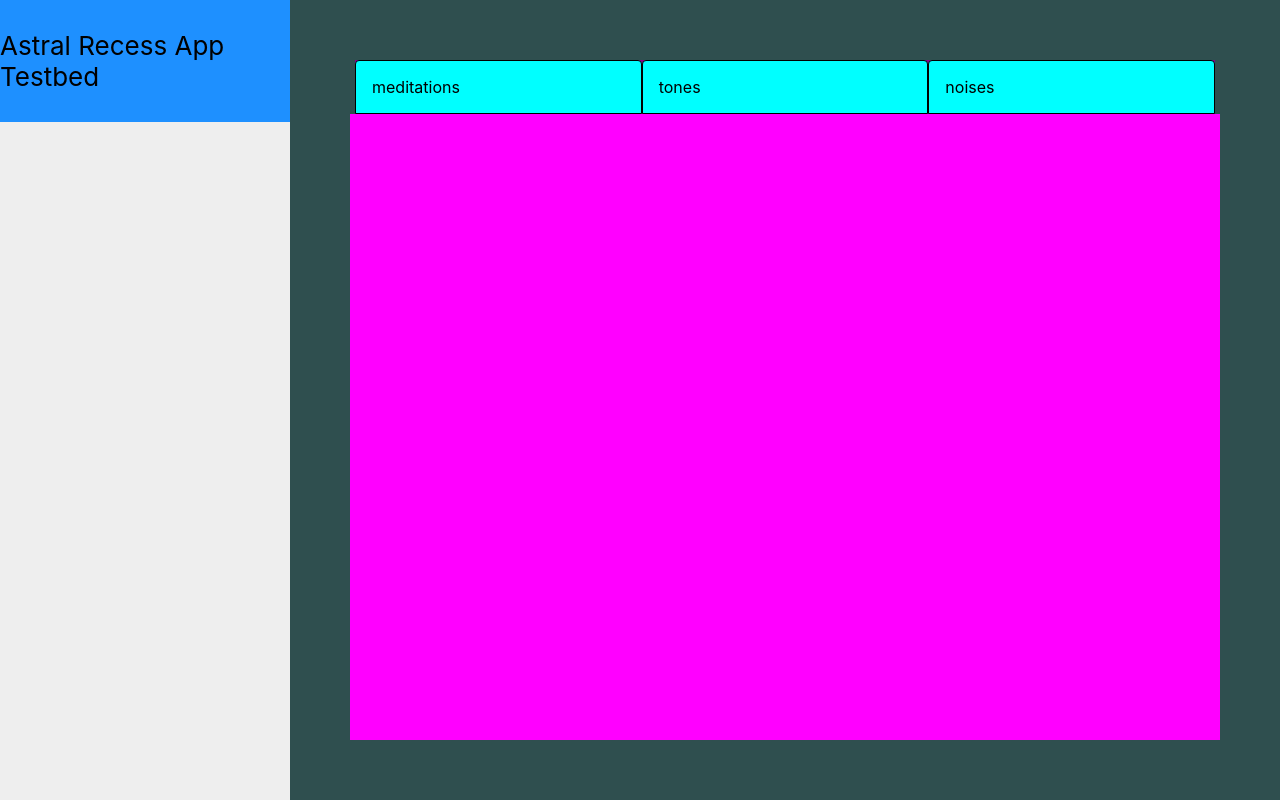
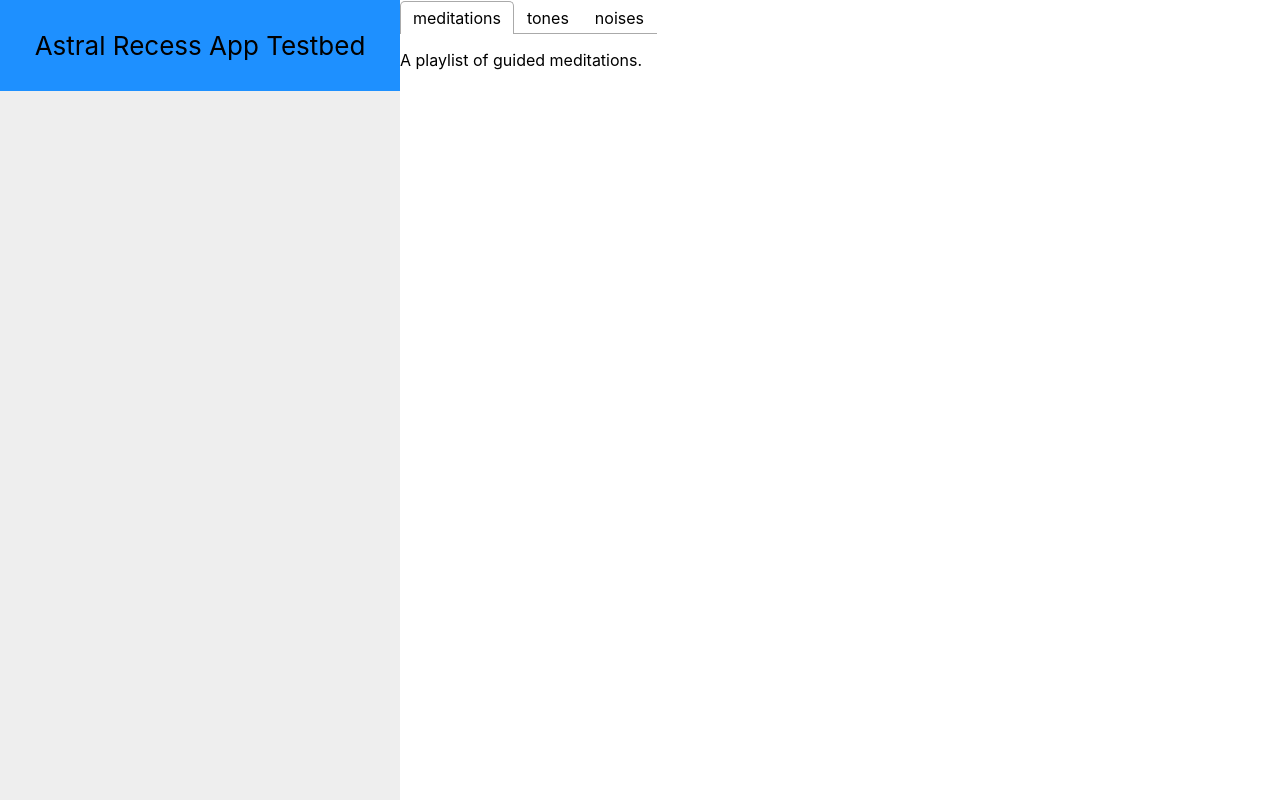
Before and after one commit to patrickmestabrook/astral-recess, a React (Create React App) app: page / in a window 1280 px wide. Built offline with nearby package versions, Linux system fonts and the light colour scheme.

Commit message:
Use react-tabs components and styles for tab layout

```diff
--- a/src/App.css
+++ b/src/App.css
@@ -19,33 +19,3 @@ header {
   flex: 1;
   max-width: 400px;
 }
-
-.tabs-container {
-  padding: 60px;
-  flex: 3;
-  background-color: darkslategrey;
-  display: flex;
-  flex-direction: column;
-}
-
-.tab-labels {
-  display: flex;
-  justify-content: space-between;
-  background-color: darkmagenta;
-  margin: 0 5px;
-  padding: 0;
-  list-style: none;
-}
-
-.tab-label {
-  border-radius: 4px 4px 0 0;
-  border: 1px solid black;
-  background-color: cyan;
-  flex: 1;
-  padding: 16px;
-}
-
-.tab-contents {
-  flex: 1;
-  background-color: fuchsia;
-}
--- a/src/App.js
+++ b/src/App.js
@@ -1,4 +1,6 @@
 import React from 'react';
+import { Tab, Tabs, TabList, TabPanel } from 'react-tabs';
+import 'react-tabs/style/react-tabs.css';
 import './App.css';
 
 function App() {
@@ -10,16 +12,23 @@ function App() {
         </header>
       </section>
 
-      <section className="tabs-container">
-        <ul className="tab-labels">
-          <li className="tab-label">meditations</li>
-          <li className="tab-label">tones</li>
-          <li className="tab-label">noises</li>
-        </ul>
-        <div className="tab-contents">
+      <Tabs>
+        <TabList>
+          <Tab>meditations</Tab>
+          <Tab>tones</Tab>
+          <Tab>noises</Tab>
+        </TabList>
+        <TabPanel>
+          <p>A playlist of guided meditations.</p>
+        </TabPanel>
+        <TabPanel>
+          <p>A tone(s) generator.</p>
+        </TabPanel>
+        <TabPanel>
+          <p>A noise(s) generator.</p>
+        </TabPanel>
 
-        </div>
-      </section>
+      </Tabs>
     </div>
   );
 }
```
